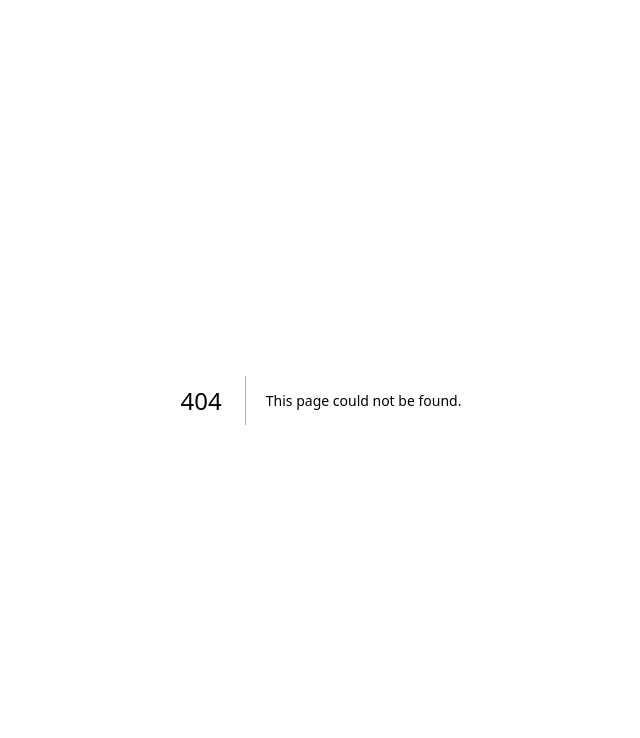
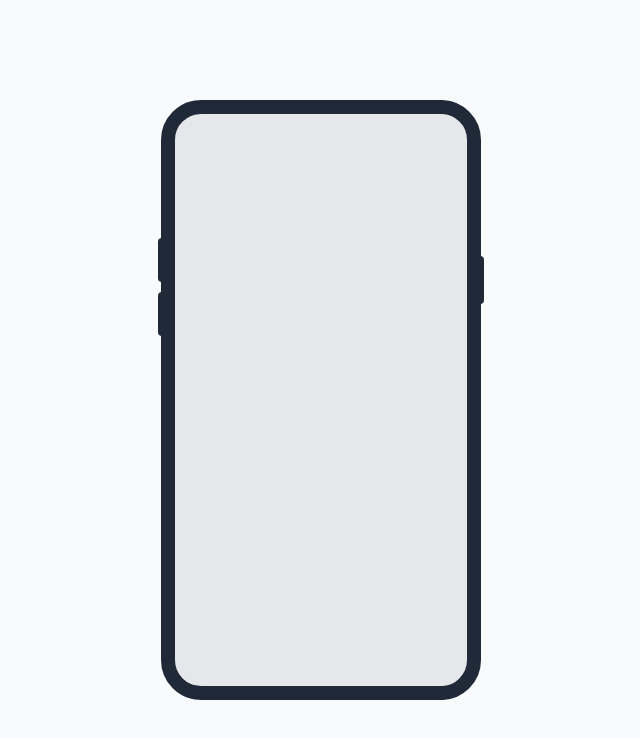
Before and after one commit to manuelbento19/my-folio, a Next.js app: page /mobile in a window 1280 px wide. Before the commit this address had no page. Shown: the top 738 px of the page, without its empty margins (319-959 px from the left). Built offline with nearby package versions, Linux system fonts and the light colour scheme.

Commit message:
feat: Devices view

```diff
--- /dev/null
+++ b/src/app/desktop/page.tsx
@@ -0,0 +1,16 @@
+import React from 'react'
+
+export default function Page() {
+  return (
+    <main className='w-full h-screen bg-gray-50 overflow-auto flex p-2'>
+      <section id='device' className='m-auto max-w-4xl w-full'>
+        <header id='screen' className="w-[calc(100%-30px)] mx-auto relative border-gray-800 bg-gray-200 border-8 rounded-t-xl h-[80vh]  md:h-[500px]">
+
+        </header>
+        <footer id='keyboard' className="w-full relative bg-gray-900 rounded-b-xl rounded-t-sm h-4 md:h-5">
+          <div className="absolute left-1/2 top-0 -translate-x-1/2 rounded-b-xl h-1 w-14 max-w-24 bg-gray-800"/>
+        </footer>
+      </section>
+    </main>
+  )
+}
--- /dev/null
+++ b/src/app/mobile/page.tsx
@@ -0,0 +1,16 @@
+import React from 'react'
+
+export default function Page() {
+  return (
+    <main className='w-full h-screen bg-gray-50 overflow-auto flex p-1'>
+      <section id='device' className='w-full max-w-xs m-auto h-full md:h-[600px] border-gray-800 border-[14px] rounded-[2.5rem] bg-gray-200 relative'>
+        <div class="h-5 md:h-11 w-1 bg-gray-800 absolute -start-[17px] top-[124px] rounded-s-lg"/>
+        <div class="h-5 md:h-11 w-1 bg-gray-800 absolute -start-[17px] top-[178px] rounded-s-lg"/>
+        <div class="h-5 md:h-12 w-1 bg-gray-800 absolute -end-[17px] top-[142px] rounded-e-lg"/>
+        <div className="rounded-[2.5rem] overflow-auto size-full">
+
+        </div>
+      </section>
+    </main>
+  )
+}
```
